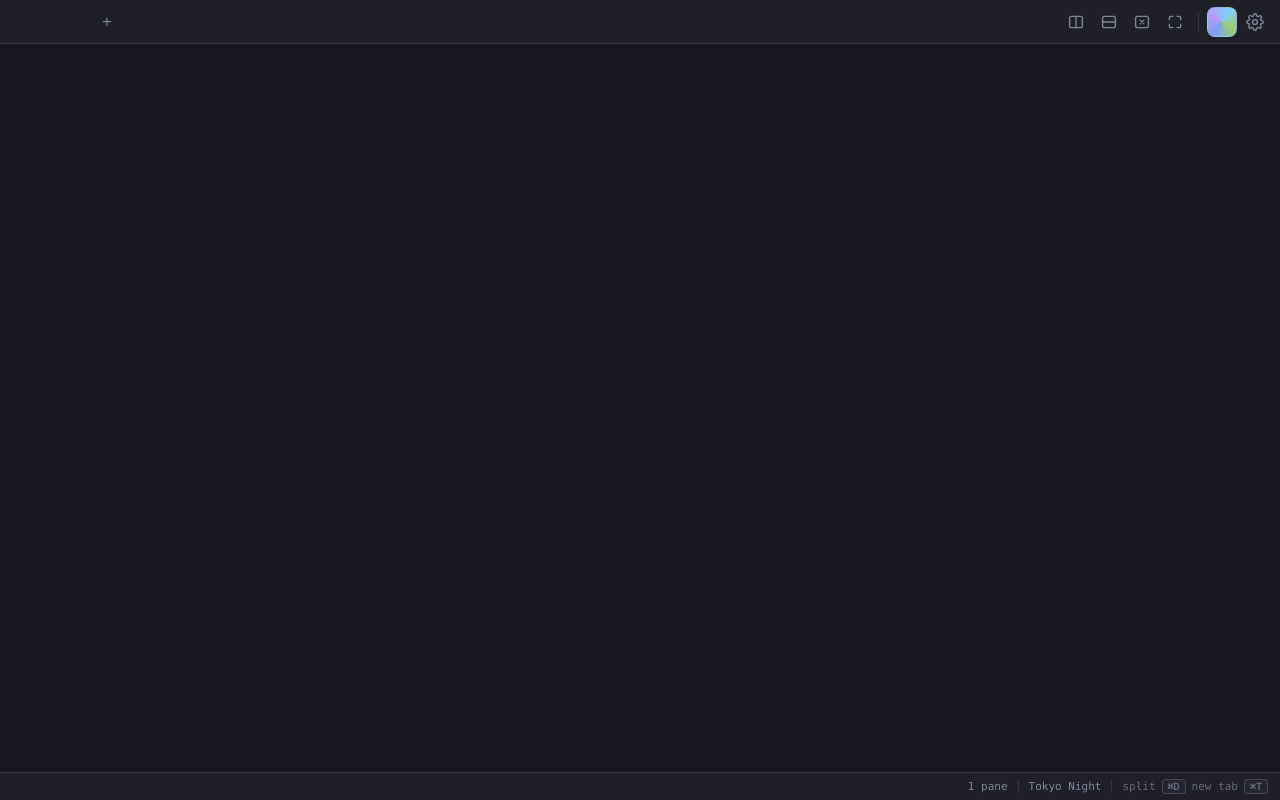
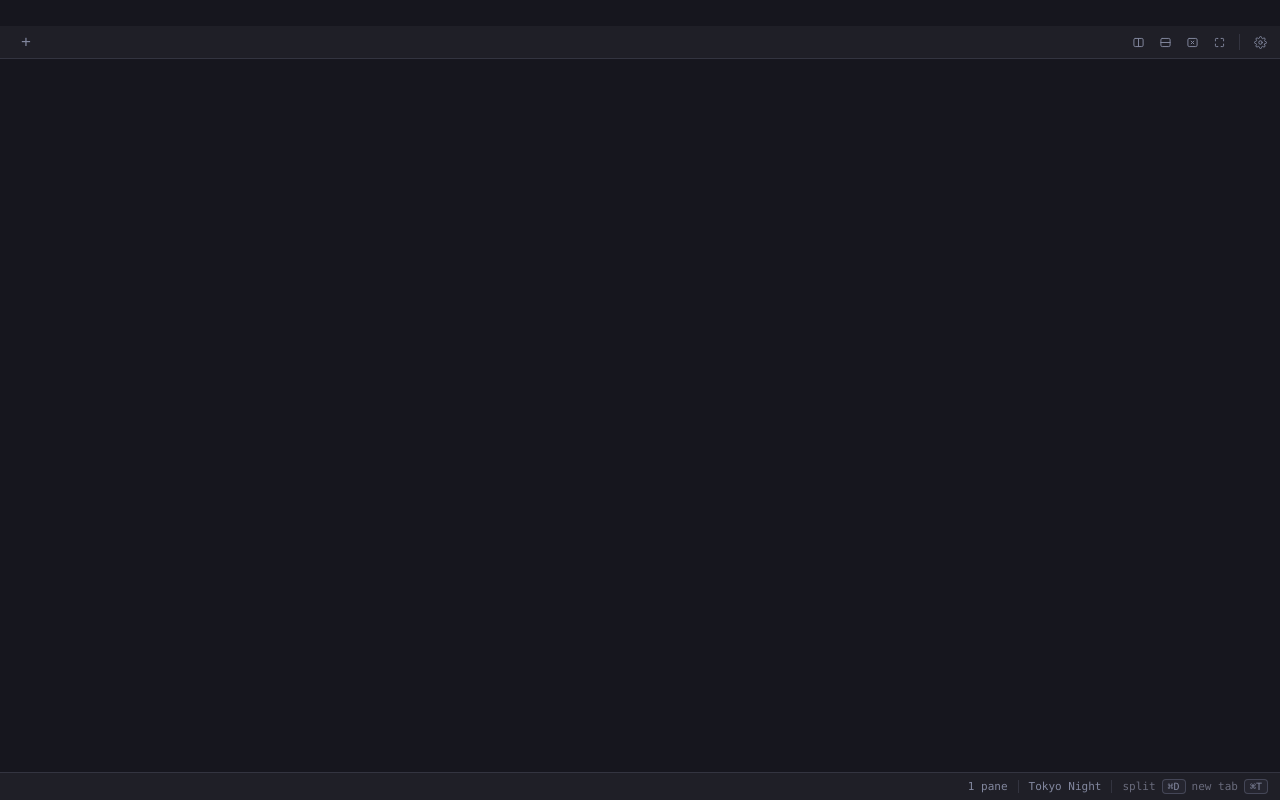
Before and after one commit to mxrsv/stackgrid, a Preact app: page / in a window 1280 px wide. Built offline with nearby package versions, Linux system fonts and the light colour scheme.

Commit message:
feat: two-row window chrome with double-click zoom, compact tab bar
Claude-Session: https://claude.ai/code/session_01RBTu9ouhBRGDHSSKrRxM8o

```diff
--- a/src/styles.css
+++ b/src/styles.css
@@ -28,7 +28,8 @@
   --mono:
     "SF Mono", "JetBrains Mono", ui-monospace, "Cascadia Code", Menlo, monospace;
 
-  --tabbar-h: 44px;
+  --titlebar-h: 26px;
+  --tabbar-h: 33px;
   --status-h: 28px;
   --radius: 10px;
 }
@@ -52,10 +53,16 @@ body,
   height: 100vh;
   width: 100vw;
   display: grid;
-  grid-template-rows: var(--tabbar-h) 1fr var(--status-h);
+  grid-template-rows: var(--titlebar-h) var(--tabbar-h) 1fr var(--status-h);
   color: var(--text-primary);
   font-family: var(--ui-font);
   font-size: 13px;
+  background: var(--bg);
+}
+
+/* ── Title bar: traffic lights only, full-width drag region ── */
+
+.titlebar {
   background: var(--bg);
 }
 
@@ -65,17 +72,10 @@ body,
   display: flex;
   align-items: center;
   gap: 8px;
-  padding: 0 10px 0 0;
+  padding: 0 8px 0 6px;
   background: var(--chrome-1);
   border-bottom: 1px solid var(--hair);
   min-width: 0;
-}
-
-/* Space reserved under the native macOS traffic lights (overlay titlebar) */
-.tabbar__traffic {
-  width: 78px;
-  align-self: stretch;
-  flex-shrink: 0;
 }
 
 .tabbar__tabs {
@@ -90,9 +90,9 @@ body,
   display: flex;
   align-items: center;
   gap: 8px;
-  height: 30px;
+  height: 25px;
   padding: 0 6px 0 12px;
-  border-radius: 9px;
+  border-radius: 7px;
   background: transparent;
   color: var(--text-muted);
   font-size: 12.5px;
@@ -162,8 +162,8 @@ body,
 }
 
 .tab-add {
-  width: 26px;
-  height: 26px;
+  width: 24px;
+  height: 24px;
   border-radius: 8px;
   border: none;
   background: transparent;
@@ -198,16 +198,16 @@ body,
 
 .tabbar__sep {
   width: 1px;
-  height: 20px;
+  height: 16px;
   background: var(--hair);
   margin: 0 5px;
 }
 
 .iconbtn {
-  width: 30px;
-  height: 30px;
+  width: 24px;
+  height: 24px;
   border: none;
-  border-radius: 8px;
+  border-radius: 7px;
   background: transparent;
   color: var(--text-muted);
   cursor: pointer;
@@ -239,27 +239,6 @@ body,
 
 .iconbtn--gear:hover svg {
   transform: rotate(35deg);
-}
-
-.swatch {
-  width: 30px;
-  height: 30px;
-  border-radius: 8px;
-  cursor: pointer;
-  border: 1px solid var(--hair-strong);
-  background: conic-gradient(
-    from 210deg,
-    var(--accent),
-    var(--magenta),
-    var(--cyan),
-    var(--green),
-    var(--accent)
-  );
-  transition: transform 0.15s ease;
-}
-
-.swatch:hover {
-  transform: scale(1.06);
 }
 
 /* ── Stage (terminal area) ───────────────────────────────── */
--- a/src/ui/app.tsx
+++ b/src/ui/app.tsx
@@ -1,10 +1,11 @@
 import { useEffect, useRef } from "preact/hooks";
 import { useSignal, useSignalEffect } from "@preact/signals";
 import type { UnlistenFn } from "@tauri-apps/api/event";
+import { getCurrentWindow } from "@tauri-apps/api/window";
 import { installQuitGuard } from "../lib/quit-guard";
 import { deriveChromeColors } from "../lib/derive-colors";
 import { settings, updateSettings } from "../settings/settings-store";
-import { resolveTheme, THEME_PRESETS } from "../settings/themes";
+import { resolveTheme } from "../settings/themes";
 import { createTabManager, type TabManager } from "../terminal/tab-manager";
 import { TabBar } from "./tab-bar";
 import { StatusBar } from "./status-bar";
@@ -74,17 +75,19 @@ export function App() {
     tabsRef.current?.focusActive();
   };
 
-  const cycleTheme = (): void => {
-    const index = THEME_PRESETS.findIndex(
-      (preset) => preset.id === settings.value.themeId,
-    );
-    const next = THEME_PRESETS[(index + 1) % THEME_PRESETS.length];
-    // Switching theme clears previous color overrides
-    updateSettings({ themeId: next.id, colorOverrides: {} });
-  };
-
   return (
     <div class="window">
+      <div
+        class="titlebar"
+        data-tauri-drag-region
+        onDblClick={() => {
+          getCurrentWindow()
+            .toggleMaximize()
+            .catch((err: unknown) => {
+              console.warn("toggleMaximize failed:", err);
+            });
+        }}
+      />
       <TabBar
         settingsOpen={panelOpen.value}
         onSelectTab={(index) => tabsRef.current?.selectTab(index)}
@@ -97,7 +100,6 @@ export function App() {
         onToggleExpand={() =>
           updateSettings({ focusExpand: !settings.value.focusExpand })
         }
-        onCycleTheme={cycleTheme}
         onToggleSettings={() => {
           if (panelOpen.value) {
             closePanel();
--- a/src/ui/tab-bar.tsx
+++ b/src/ui/tab-bar.tsx
@@ -9,7 +9,6 @@ interface TabBarProps {
   onSplitRow(): void;
   onSplitColumn(): void;
   onClosePane(): void;
-  onCycleTheme(): void;
   onToggleSettings(): void;
   expandActive: boolean;
   onToggleExpand(): void;
@@ -18,8 +17,8 @@ interface TabBarProps {
 function SplitRowIcon() {
   return (
     <svg
-      width="18"
-      height="18"
+      width="13"
+      height="13"
       viewBox="0 0 24 24"
       fill="none"
       stroke="currentColor"
@@ -36,8 +35,8 @@ function SplitRowIcon() {
 function SplitColumnIcon() {
   return (
     <svg
-      width="18"
-      height="18"
+      width="13"
+      height="13"
       viewBox="0 0 24 24"
       fill="none"
       stroke="currentColor"
@@ -54,8 +53,8 @@ function SplitColumnIcon() {
 function ClosePaneIcon() {
   return (
     <svg
-      width="18"
-      height="18"
+      width="13"
+      height="13"
       viewBox="0 0 24 24"
       fill="none"
       stroke="currentColor"
@@ -72,8 +71,8 @@ function ClosePaneIcon() {
 function ExpandIcon() {
   return (
     <svg
-      width="18"
-      height="18"
+      width="13"
+      height="13"
       viewBox="0 0 24 24"
       fill="none"
       stroke="currentColor"
@@ -93,8 +92,8 @@ function ExpandIcon() {
 function GearIcon() {
   return (
     <svg
-      width="18"
-      height="18"
+      width="13"
+      height="13"
       viewBox="0 0 24 24"
       fill="none"
       stroke="currentColor"
@@ -114,8 +113,6 @@ export function TabBar(props: TabBarProps) {
   const active = activeTabIndex.value;
   return (
     <header class="tabbar" data-tauri-drag-region>
-      {/* Reserved space under the native traffic lights (titleBarStyle: Overlay) */}
-      <div class="tabbar__traffic" data-tauri-drag-region aria-hidden="true" />
       <div class="tabbar__tabs" role="tablist" aria-label="Terminal tabs">
         {tabs.map((tab, index) => (
           <div
@@ -196,13 +193,6 @@ export function TabBar(props: TabBarProps) {
         <span class="tabbar__sep" aria-hidden="true" />
         <button
           type="button"
-          class="swatch"
-          title="Cycle theme"
-          aria-label="Cycle theme preset"
-          onClick={props.onCycleTheme}
-        />
-        <button
-          type="button"
           class={`iconbtn iconbtn--gear ${props.settingsOpen ? "is-active" : ""}`}
           title="Settings"
           aria-label="Open settings"
```
